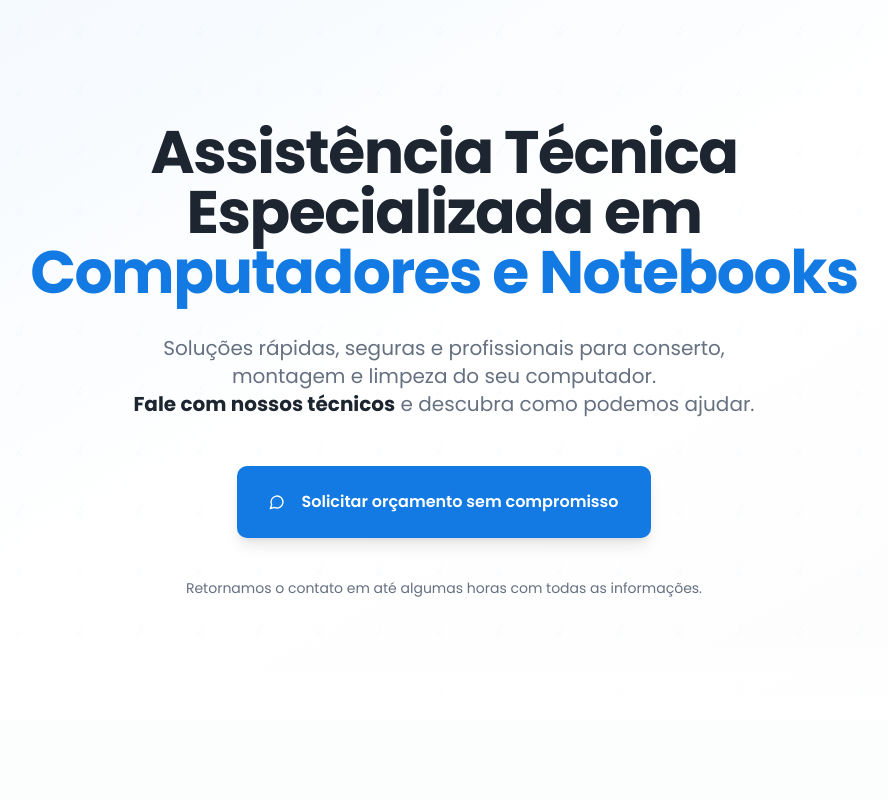
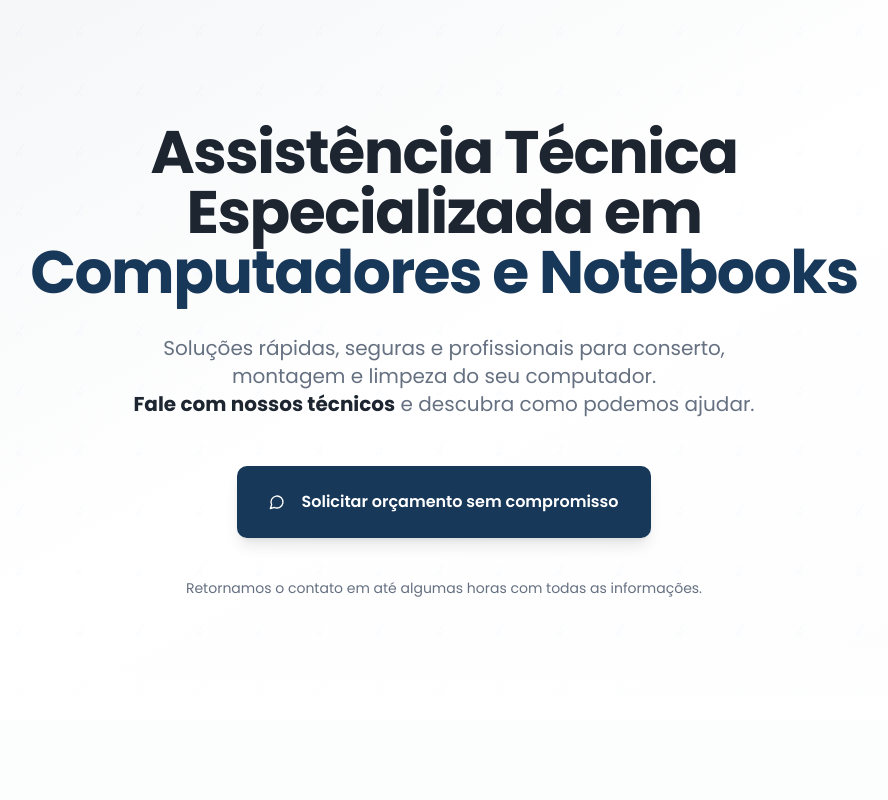
Before and after one commit to motozero26/site-empresa-v2-lovable, a React (Vite) app: page / in a window 1280 px wide. Shown: the top 800 px of the page, without its empty margins (196-1084 px from the left). Built offline with nearby package versions, Linux system fonts and the light colour scheme; the HTML template or start-up script is replaced by a standard one.

Commit message:
Update design with logo colors
Update the website's design to incorporate the colors and name from the provided company logo.

```diff
--- a/index.html
+++ b/index.html
@@ -3,21 +3,21 @@
   <head>
     <meta charset="UTF-8" />
     <meta name="viewport" content="width=device-width, initial-scale=1.0" />
-    <title>Assistência Técnica Especializada em Computadores e Notebooks</title>
-    <meta name="description" content="Soluções rápidas, seguras e profissionais para conserto, montagem e limpeza do seu computador. Diagnóstico gratuito e sem compromisso." />
+    <title>MWTECHS - Assistência Técnica Especializada em Computadores e Notebooks</title>
+    <meta name="description" content="MWTECHS - Soluções rápidas, seguras e profissionais para conserto, montagem e limpeza do seu computador. Diagnóstico gratuito e sem compromisso." />
     <meta name="keywords" content="assistência técnica, conserto computador, reparo notebook, montagem PC, limpeza computador" />
     <link rel="preconnect" href="https://fonts.googleapis.com">
     <link rel="preconnect" href="https://fonts.gstatic.com" crossorigin>
     <link href="https://fonts.googleapis.com/css2?family=Poppins:wght@400;500;600;700&display=swap" rel="stylesheet">
 
-    <meta property="og:title" content="Assistência Técnica Especializada em Computadores e Notebooks" />
-    <meta property="og:description" content="Soluções rápidas, seguras e profissionais para conserto, montagem e limpeza do seu computador." />
+    <meta property="og:title" content="MWTECHS - Assistência Técnica Especializada em Computadores e Notebooks" />
+    <meta property="og:description" content="MWTECHS - Soluções rápidas, seguras e profissionais para conserto, montagem e limpeza do seu computador." />
     <meta property="og:type" content="website" />
     <meta property="og:image" content="https://lovable.dev/opengraph-image-p98pqg.png" />
 
     <meta name="twitter:card" content="summary_large_image" />
-    <meta name="twitter:title" content="Assistência Técnica de Computadores" />
-    <meta name="twitter:description" content="Diagnóstico gratuito e sem compromisso" />
+    <meta name="twitter:title" content="MWTECHS - Assistência Técnica de Computadores" />
+    <meta name="twitter:description" content="MWTECHS - Diagnóstico gratuito e sem compromisso" />
     <meta name="twitter:image" content="https://lovable.dev/opengraph-image-p98pqg.png" />
   </head>
 
--- a/src/components/Footer.tsx
+++ b/src/components/Footer.tsx
@@ -1,4 +1,5 @@
 import { Mail, Phone, MapPin } from "lucide-react";
+import mwtechsLogo from "@/assets/mwtechs-logo.png";
 
 const Footer = () => {
   const currentYear = new Date().getFullYear();
@@ -8,11 +9,9 @@ const Footer = () => {
       <div className="container mx-auto px-4 sm:px-6 lg:px-8 py-12">
         <div className="grid grid-cols-1 md:grid-cols-3 gap-8 mb-8">
           <div>
-            <h3 className="font-semibold text-foreground mb-4 text-lg">
-              Assistência Técnica
-            </h3>
+            <img src={mwtechsLogo} alt="MWTECHS" className="h-12 w-auto mb-4" />
             <p className="text-sm text-muted-foreground leading-relaxed">
-              Especializada em computadores e notebooks com atendimento profissional e transparente.
+              Assistência técnica especializada em computadores e notebooks com qualidade, agilidade e transparência.
             </p>
           </div>
 
@@ -59,7 +58,7 @@ const Footer = () => {
 
         <div className="border-t border-border pt-8 text-center">
           <p className="text-sm text-muted-foreground">
-            © {currentYear} Assistência Técnica. Todos os direitos reservados.
+            © {currentYear} MWTECHS - Assistência Técnica Especializada. Todos os direitos reservados.
           </p>
         </div>
       </div>
--- a/src/index.css
+++ b/src/index.css
@@ -17,11 +17,11 @@ All colors MUST be HSL.
     --popover: 0 0% 100%;
     --popover-foreground: 215 25% 15%;
 
-    --primary: 210 85% 48%;
+    --primary: 210 58% 22%;
     --primary-foreground: 0 0% 100%;
 
-    --secondary: 215 15% 95%;
-    --secondary-foreground: 215 25% 15%;
+    --secondary: 210 20% 92%;
+    --secondary-foreground: 210 58% 22%;
 
     --muted: 215 15% 97%;
     --muted-foreground: 215 12% 45%;
@@ -38,8 +38,8 @@ All colors MUST be HSL.
 
     --radius: 0.75rem;
 
-    --gradient-hero: linear-gradient(135deg, hsl(210 85% 48%) 0%, hsl(210 90% 38%) 100%);
-    --gradient-subtle: linear-gradient(180deg, hsl(0 0% 100%) 0%, hsl(215 15% 98%) 100%);
+    --gradient-hero: linear-gradient(135deg, hsl(210 58% 22%) 0%, hsl(210 58% 32%) 100%);
+    --gradient-subtle: linear-gradient(180deg, hsl(0 0% 100%) 0%, hsl(210 20% 96%) 100%);
     --shadow-sm: 0 2px 8px -2px hsl(215 25% 15% / 0.08);
     --shadow-md: 0 8px 24px -4px hsl(215 25% 15% / 0.12);
     --shadow-lg: 0 16px 40px -8px hsl(215 25% 15% / 0.16);
@@ -74,10 +74,10 @@ All colors MUST be HSL.
     --popover: 215 25% 12%;
     --popover-foreground: 0 0% 98%;
 
-    --primary: 210 85% 52%;
+    --primary: 210 58% 32%;
     --primary-foreground: 0 0% 100%;
 
-    --secondary: 215 20% 18%;
+    --secondary: 210 25% 20%;
     --secondary-foreground: 0 0% 98%;
 
     --muted: 215 20% 18%;
```
Also changed, not shown: src/assets/mwtechs-logo.png (added).
